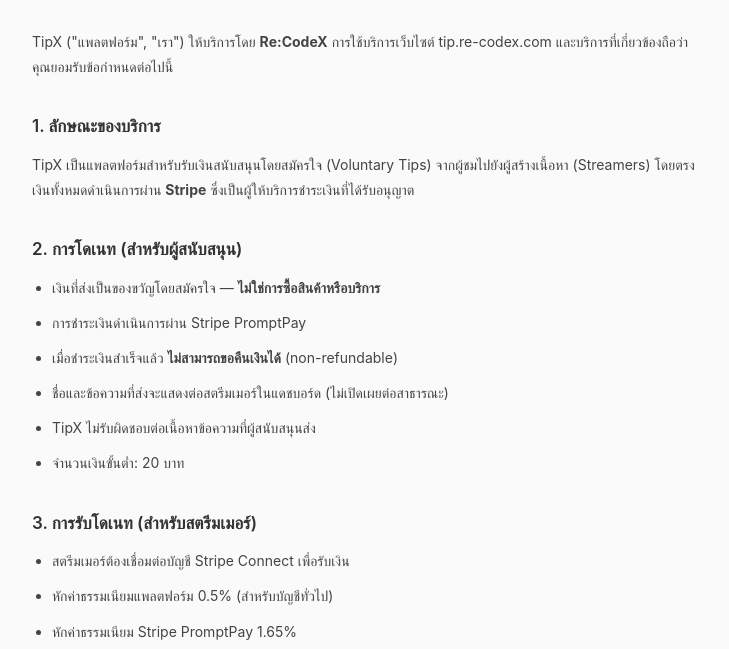
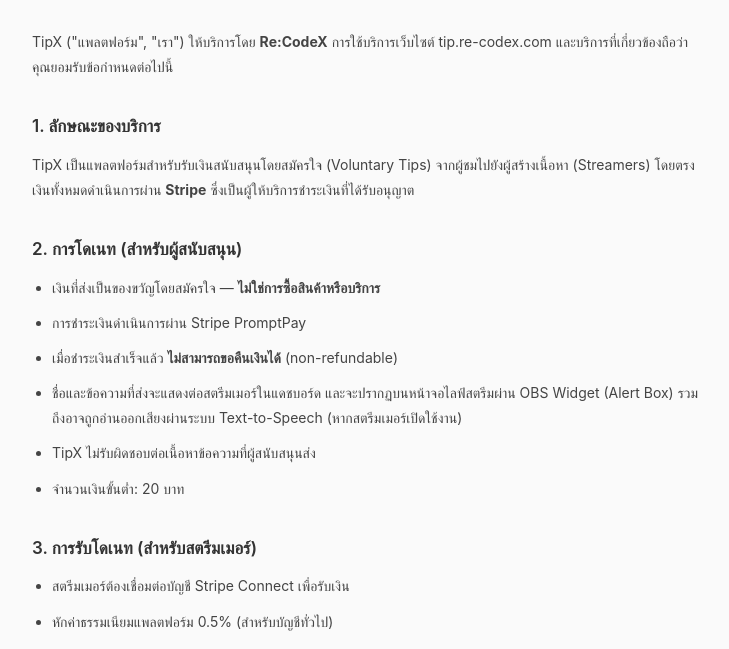
Before and after one commit to Alknot1122/tipx, a website: page public/terms.html in a window 1280 px wide. Shown: the part 118-767 px from the top of the page, without its empty margins (272-1001 px from the left). Drawn offline with Linux system fonts and the light colour scheme.

Commit message:
Fix terms: donor name+message shown publicly on OBS widget and TTS

```diff
--- a/public/terms.html
+++ b/public/terms.html
@@ -34,7 +34,7 @@
   <li>เงินที่ส่งเป็นของขวัญโดยสมัครใจ — <strong>ไม่ใช่การซื้อสินค้าหรือบริการ</strong></li>
   <li>การชำระเงินดำเนินการผ่าน Stripe PromptPay</li>
   <li>เมื่อชำระเงินสำเร็จแล้ว <strong>ไม่สามารถขอคืนเงินได้</strong> (non-refundable)</li>
-  <li>ชื่อและข้อความที่ส่งจะแสดงต่อสตรีมเมอร์ในแดชบอร์ด (ไม่เปิดเผยต่อสาธารณะ)</li>
+  <li>ชื่อและข้อความที่ส่งจะแสดงต่อสตรีมเมอร์ในแดชบอร์ด และจะปรากฏบนหน้าจอไลฟ์สตรีมผ่าน OBS Widget (Alert Box) รวมถึงอาจถูกอ่านออกเสียงผ่านระบบ Text-to-Speech (หากสตรีมเมอร์เปิดใช้งาน)</li>
   <li>TipX ไม่รับผิดชอบต่อเนื้อหาข้อความที่ผู้สนับสนุนส่ง</li>
   <li>จำนวนเงินขั้นต่ำ: 20 บาท</li>
 </ul>
```
